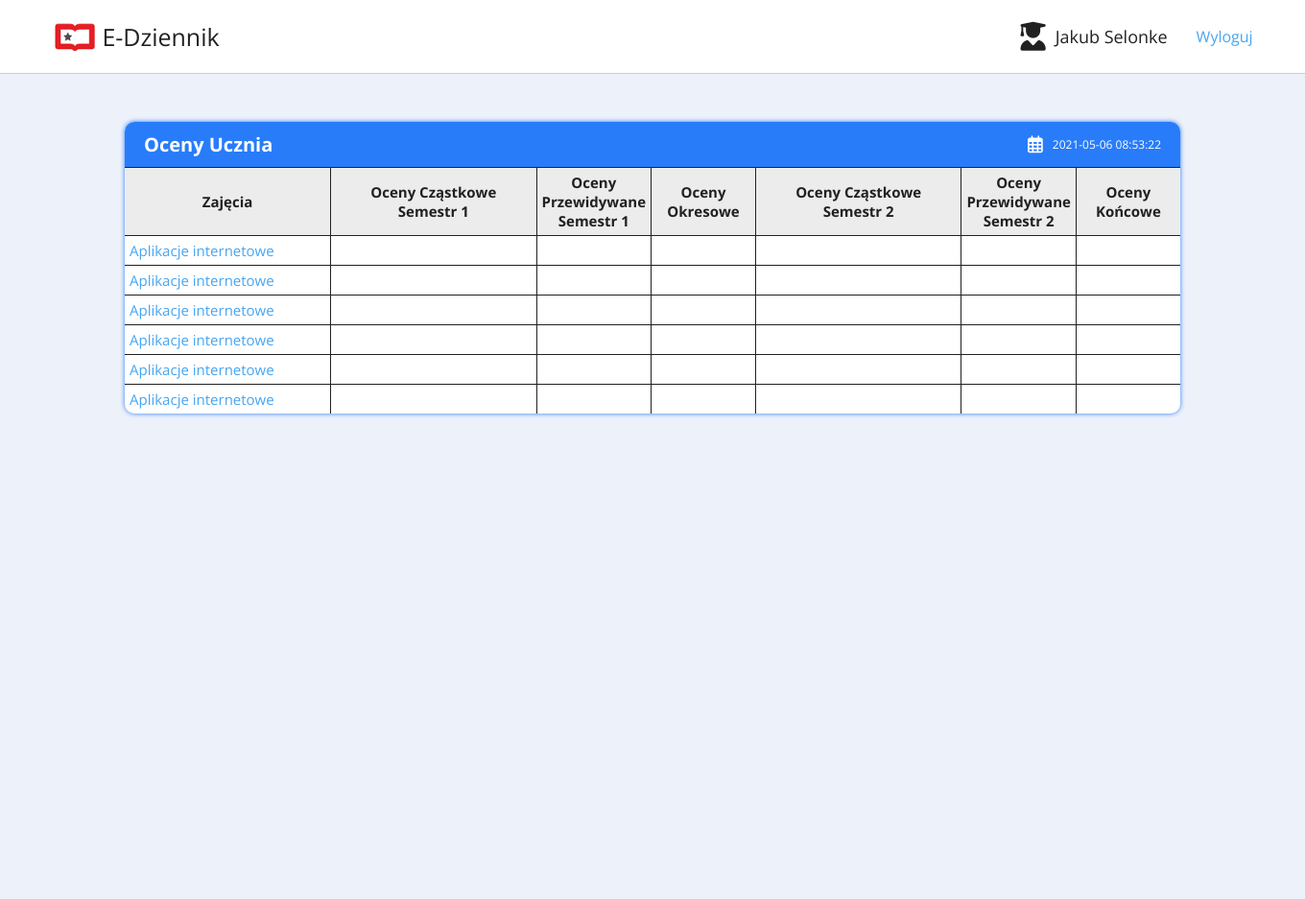
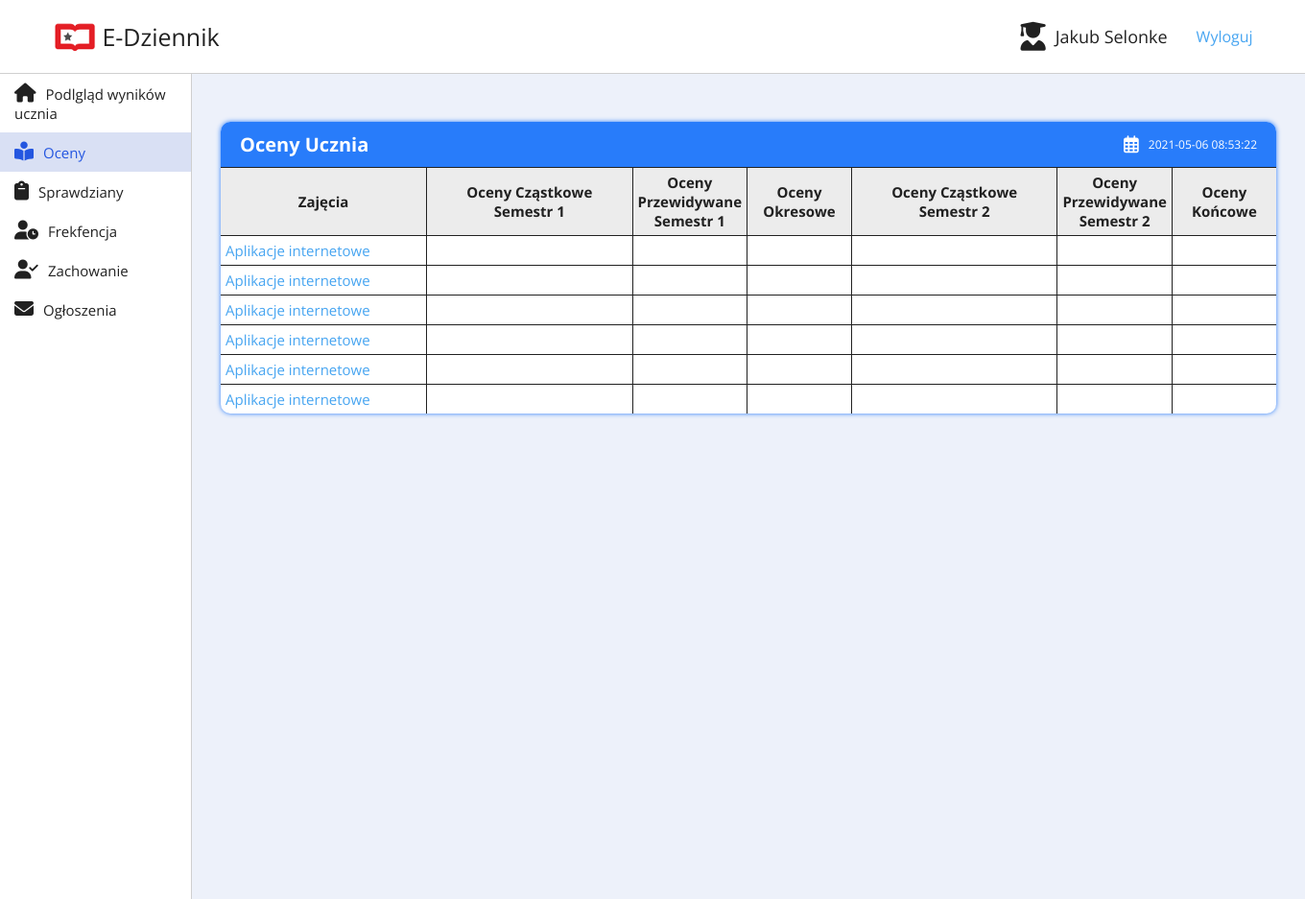
Before and after one commit to Jaco020/EdziennikProjekt, a PHP site: page /HTML/ocenyUcznia.html in a window 1360 px wide. Shown: the whole page at 96% size. Run offline with PHP 8.4, Linux system fonts and the light colour scheme; some libraries are stand-ins or nearby versions.

Commit message:
dodano sidemenu

```diff
--- a/CSS/mainCont.css
+++ b/CSS/mainCont.css
@@ -3,9 +3,10 @@
     width: 1100px;
     border-radius: 10px;
     background-color: var(--white-100);
-    margin: 50px auto 50px auto;
-    overflow: hidden;
+    margin: 50px 0;
+    margin-left: 230px;
     box-shadow: 0px 0px 5px 0px var(--blue-450);
+    overflow:hidden;
 }
 .mainCont__header{
     background-color: var(--blue-450);
--- a/CSS/menuBaner.css
+++ b/CSS/menuBaner.css
@@ -1,5 +1,7 @@
 @import "../CSS//variables.css";
 .menuBaner{
+    position: sticky;
+    top: 0;
     background-color: var(--white-100);
     width: 100%;
     padding: 20px 4%;
--- /dev/null
+++ b/CSS/sideMenu.css
@@ -0,0 +1,32 @@
+@import "../CSS//variables.css";
+.sideMenu{
+    display: flex;
+    flex-direction: column;
+    align-items: flex-start;
+    justify-content: flex-start;
+    position: fixed;
+    background-color: var(--white-100);
+    border-right: 1px solid var(--gray-200);
+    height: 100%;
+    width: 200px;
+}
+.sideMenu__item i {
+    font-size: 2rem;
+    margin-right: 10px;
+}
+.sideMenu a{
+    color: var(--black-300);
+}
+.sideMenu a.sideMenu__item--active{
+    color: var(--blue-500);
+    background-color: var(--blue-500-t);
+}
+.sideMenu__item{
+    padding: 10px 15px;
+    font-size: 1.5rem;
+    width: 100%;
+}
+.sideMenu__item:hover{
+    color: var(--blue-500);
+    background-color: var(--blue-500-t);
+}
--- a/CSS/variables.css
+++ b/CSS/variables.css
@@ -15,5 +15,6 @@
     --blue-300: #47a5f1;
     --blue-400: #1688f3;
     --blue-450: #287cfa;
-    --blue-500: #1b57fc;
+    --blue-500: #2456e0;
+    --blue-500-t: #0d3bbb28;
 }
--- a/HTML/login.html
+++ b/HTML/login.html
@@ -5,6 +5,7 @@
     <meta http-equiv="X-UA-Compatible" content="IE=edge">
     <meta name="viewport" content="width=device-width, initial-scale=1.0">
     <title>Logowanie do Systemu</title>
+    <link rel="shortcut icon" href="../IMG/logo.png" type="image/png">
     <link rel="stylesheet" href="../CSS/globals.css">
     <link rel="stylesheet" href="../CSS/login.css">
 </head>
--- a/HTML/ocenyUcznia.html
+++ b/HTML/ocenyUcznia.html
@@ -5,10 +5,12 @@
     <meta http-equiv="X-UA-Compatible" content="IE=edge">
     <meta name="viewport" content="width=device-width, initial-scale=1.0">
     <title>Oceny Ucznia</title>
+    <link rel="shortcut icon" href="../IMG/logo.png" type="image/png">
     <link rel="stylesheet" href="../CSS/globals.css">
     <link rel="stylesheet" href="../CSS/menuBaner.css">
     <link rel="stylesheet" href="../CSS/mainCont.css">
     <link rel="stylesheet" href="../CSS/ocenyUcznia.css">
+    <link rel="stylesheet" href="../CSS/sideMenu.css">
     <script src="https://kit.fontawesome.com/086b12d3c8.js" crossorigin="anonymous"></script>
 </head>
 <body>
@@ -23,6 +25,14 @@
                 <p class="logout"><a href="login.html">Wyloguj</a></p>
             </div>
         </navbar>
+        <div class="sideMenu">
+            <a class="sideMenu__item" href="#"><i class="fas fa-home"></i>Podlgląd wyników ucznia</a>
+            <a class="sideMenu__item sideMenu__item--active" href="#"><i class="fas fa-book-reader"></i>Oceny</a>
+            <a class="sideMenu__item" href="#"><i class="fas fa-clipboard"></i>Sprawdziany</a>
+            <a class="sideMenu__item" href="#"><i class="fas fa-user-clock"></i>Frekfencja</a>
+            <a class="sideMenu__item" href="#"><i class="fas fa-user-check"></i>Zachowanie</a>
+            <a class="sideMenu__item" href="#"><i class="fas fa-envelope"></i>Ogłoszenia</a>
+        </div>
         <div class="mainCont">
             <div class="mainCont__header">
                 <h3 class="OpisCont">Oceny Ucznia</h3>
@@ -96,6 +106,6 @@
                 </table>
             </div>
         </div>
-    <div class="sideMenu"></div>
+    </div>
 </body>
 </html>
```
Lines whose indentation alone changed are shown as unchanged.
